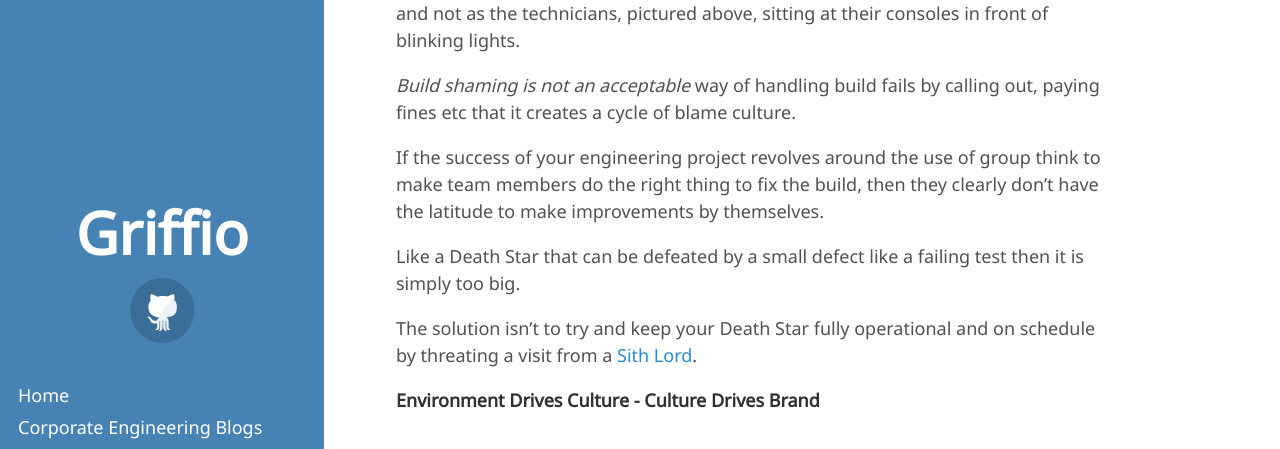
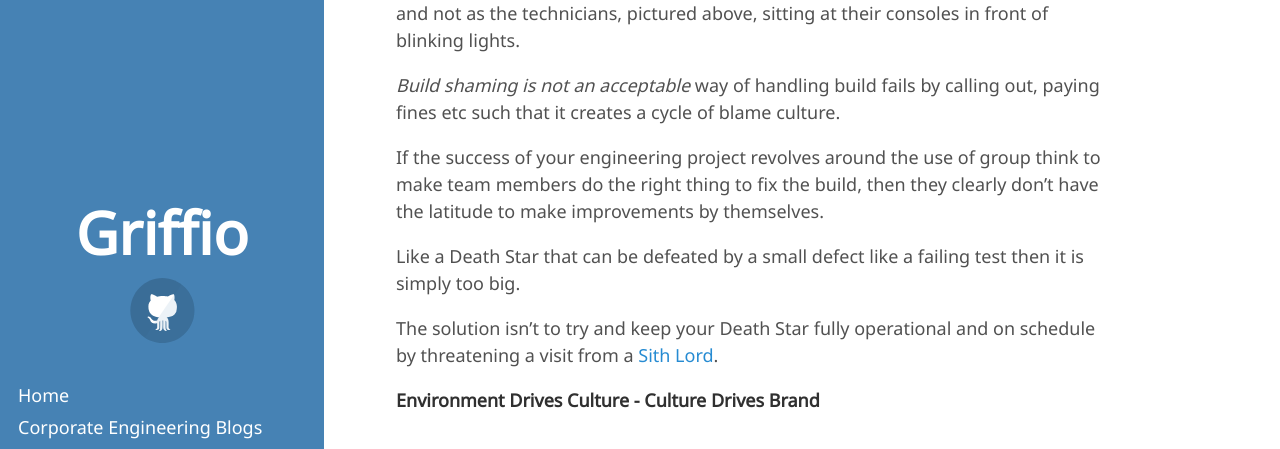
Before and after one commit to griffio/griffio.github.io, a Jekyll site: the page built from _posts/2016-11-01-Death-Star-CI.md, in a window 1280 px wide and 900 px high, scrolled down 652 px. Shown: the part 187-636 px from the top of the window. Built offline with Jekyll 4.4.1, drawn with Linux system fonts in a browser that asks for light colours; some web fonts are replaced.

Commit message:
Update 2016-11-01-Death-Star-CI.md

```diff
--- a/_posts/2016-11-01-Death-Star-CI.md
+++ b/_posts/2016-11-01-Death-Star-CI.md
@@ -21,12 +21,12 @@
 
 Many developers and technologists think they identify with the plucky [Rebel Alliance](https://en.wikipedia.org/wiki/Rebel_Alliance) and not as the technicians, pictured above, sitting at their consoles in front of blinking lights.
 
-*Build shaming is not an acceptable* way of handling build fails by calling out, paying fines etc that it creates a cycle of blame culture.
+*Build shaming is not an acceptable* way of handling build fails by calling out, paying fines etc such that it creates a cycle of blame culture.
 
 If the success of your engineering project revolves around the use of group think to make team members do the right thing to fix the build, then they clearly don't have the latitude to make improvements by themselves.
 
 Like a Death Star that can be defeated by a small defect like a failing test then it is simply too big.
 
-The solution isn't to try and keep your Death Star fully operational and on schedule by threating a visit from a [Sith Lord](https://en.wikipedia.org/wiki/Sith).
+The solution isn't to try and keep your Death Star fully operational and on schedule by threatening a visit from a [Sith Lord](https://en.wikipedia.org/wiki/Sith).
 
 **Environment Drives Culture - Culture Drives Brand**
```
